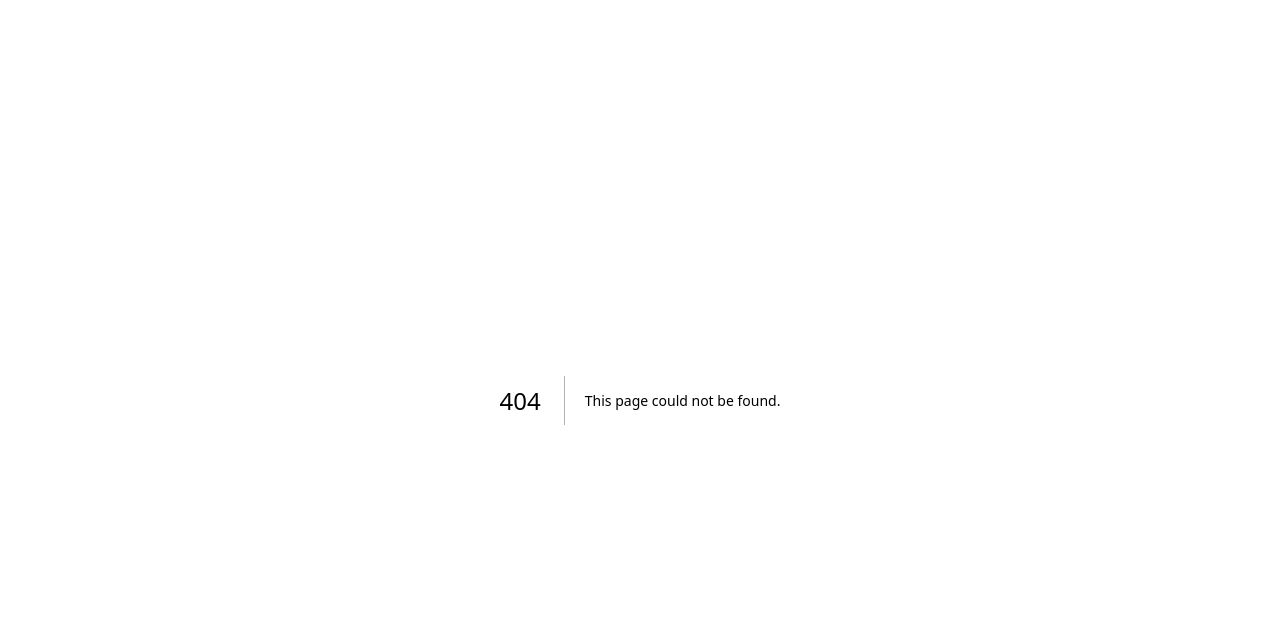
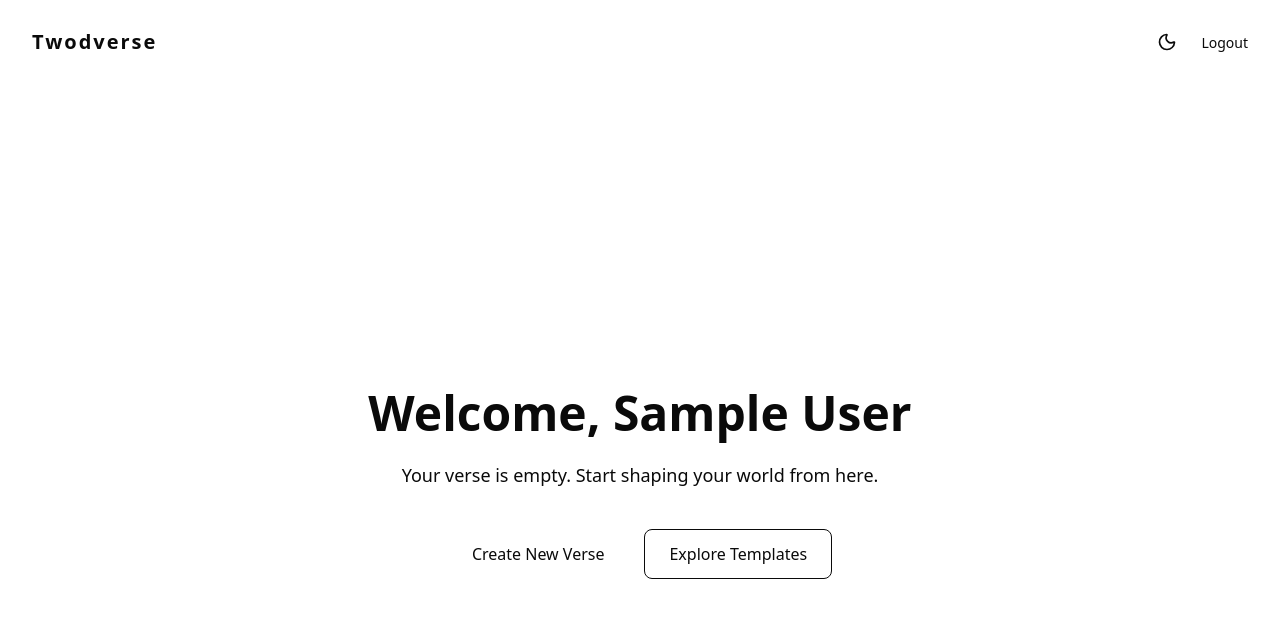
Before and after one commit to anshul-ab17/twoD-verse, a Next.js app in the folder twoD-verse/apps/verse/: page /space in a window 1280 px wide. Before the commit this address had no page. Shown: the top 618 px of the page. Built offline with nearby package versions, Linux system fonts and the light colour scheme; no server answers; sample sign-in values are in the browser's storage.

Commit message:
added /space

```diff
--- a/twoD-verse/apps/verse/app/layout.tsx
+++ b/twoD-verse/apps/verse/app/layout.tsx
@@ -1,31 +1,75 @@
-import type { Metadata } from "next";
-import "./globals.css";
+import type { Metadata } from "next"
+import "./globals.css"
+import Link from "next/link"
+import { auth, signOut } from "@/lib/auth"
 import { ThemeProvider } from "@/components/theme.provider"
+import { ThemeToggle } from "@/components/theme-toggle"
 
 export const metadata: Metadata = {
   title: "TwoD verse",
   description: "Created by ab",
-};
+}
 
-export default function RootLayout({
+export default async function RootLayout({
   children,
 }: Readonly<{
-  children: React.ReactNode;
+  children: React.ReactNode
 }>) {
+  const session = await auth()
+
   return (
     <html lang="en" suppressHydrationWarning>
+      <body className="min-h-screen bg-background text-foreground antialiased">
 
-      <body className="min-h-screen bg-background text-foreground antialiased">
         <ThemeProvider
           attribute="class"
           defaultTheme="system"
           enableSystem
           disableTransitionOnChange
         >
-          {children}
+          {/* Global Navbar */}
+          <header className="flex items-center justify-between px-8 py-6">
+            <Link
+              href="/"
+              className="text-xl font-semibold tracking-widest"
+            >
+              Twodverse
+            </Link>
+
+            <div className="flex items-center gap-4">
+              <ThemeToggle />
+
+              {session ? (
+                <form
+                  action={async () => {
+                    "use server"
+                    await signOut({ redirectTo: "/" })
+                  }}
+                >
+                  <button
+                    type="submit"
+                    className="text-sm font-medium hover:underline"
+                  >
+                    Logout
+                  </button>
+                </form>
+              ) : (
+                <Link
+                  href="/signin"
+                  className="text-sm font-medium hover:underline"
+                >
+                  Sign In
+                </Link>
+              )}
+            </div>
+          </header>
+
+          {/* Page Content */}
+          <main>{children}</main>
+
         </ThemeProvider>
+
       </body>
-
     </html>
-  );
+  )
 }
--- /dev/null
+++ b/twoD-verse/apps/verse/app/space/page.tsx
@@ -0,0 +1,13 @@
+import { auth } from "@/lib/auth"
+import { redirect } from "next/navigation"
+import Landing from "@/components/space/landing"
+
+export default async function VersePage() {
+  const session = await auth()
+
+  if (!session) {
+    redirect("/signin")
+  }
+
+  return <Landing userName={session.user?.name || "Creator"} />
+}
--- a/twoD-verse/apps/verse/components/home/hero.tsx
+++ b/twoD-verse/apps/verse/components/home/hero.tsx
@@ -1,15 +1,14 @@
 import Link from "next/link"
-import { ThemeToggle } from "@/components/theme-toggle"
 
 interface HomeProps {
   isAuthenticated: boolean
 }
 
 export default function Home({ isAuthenticated }: HomeProps) {
-  const href = isAuthenticated ? "/verse" : "/signin"
+  const href = isAuthenticated ? "/space" : "/signin"
 
   return (
-    <div className="relative flex min-h-screen flex-col text-white overflow-hidden">
+    <div className="relative flex min-h-[calc(100vh-80px)] flex-col text-white overflow-hidden">
 
       {/* Background Image */}
       <div
@@ -20,23 +19,7 @@ export default function Home({ isAuthenticated }: HomeProps) {
       {/* Dark Overlay */}
       <div className="absolute inset-0 -z-10 bg-black/60" />
 
-      {/* Top Bar */}
-      <div className="flex items-center justify-between px-8 py-6">
-        <h1 className="text-xl font-semibold tracking-widest">
-          Twodverse
-        </h1>
-
-        <div className="flex items-center gap-4">
-          <ThemeToggle />
-          <Link
-            href={isAuthenticated ? "/api/auth/signout" : "/signin"}
-            className="text-sm font-medium hover:underline"
-          >
-            {isAuthenticated ? "Logout" : "Sign In"}
-          </Link>
-        </div>
-      </div>
-
+      {/* Hero Section */}
       <div className="flex flex-1 flex-col items-center justify-center text-center px-6">
         <h2 className="text-2xl font-bold tracking-tight md:text-3xl">
           Create Your Verse
--- /dev/null
+++ b/twoD-verse/apps/verse/components/space/landing.tsx
@@ -0,0 +1,29 @@
+interface spaceLandingProps {
+  userName: string
+}
+
+export default function Landing({ userName }: spaceLandingProps) {
+  return (
+    <div className="flex min-h-screen flex-col items-center justify-center bg-background text-foreground px-6 text-center">
+
+      <h1 className="text-4xl font-bold md:text-5xl">
+        Welcome, {userName}
+      </h1>
+
+      <p className="mt-6 max-w-xl text-muted-foreground text-lg">
+        Your verse is empty.
+        Start shaping your world from here.
+      </p>
+
+      <div className="mt-10 flex gap-4">
+        <button className="rounded-lg bg-foreground px-6 py-3 text-background transition hover:scale-105">
+          Create New Verse
+        </button>
+
+        <button className="rounded-lg border border-foreground px-6 py-3 transition hover:bg-foreground hover:text-background">
+          Explore Templates
+        </button>
+      </div>
+    </div>
+  )
+}
```
